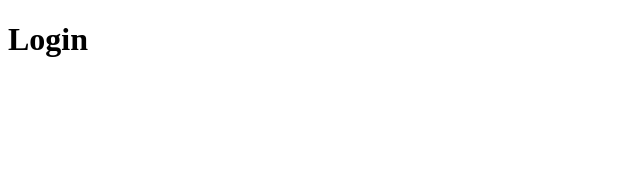
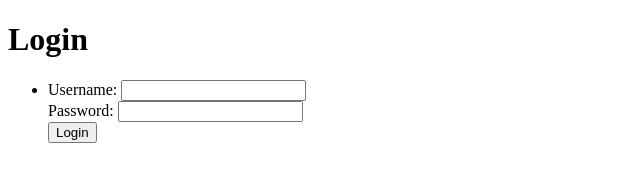
Before and after one commit to rtkhimu-sys/create-branch, a plain HTML site: page login.html in a window 1280 px wide. Shown: the whole page, without its empty margins (0-640 px from the left). Drawn offline with Linux system fonts and the light colour scheme.

Commit message:
Merge feature-login into main

```diff
--- a/login.html
+++ b/login.html
@@ -7,5 +7,18 @@
 </head>
 <body>
     <h1>Login</h1>
+    <ul>
+        <li>
+            <form action="/login" method="POST">
+                <label for="username">Username:</label>
+                <input type="text" id="username" name="username" required>
+                <br>
+                <label for="password">Password:</label>
+                <input type="password" id="password" name="password" required>
+                <br>
+                <button type="submit">Login</button>
+            </form>
+        </li>
+    </ul>
 </body>
 </html>
```
